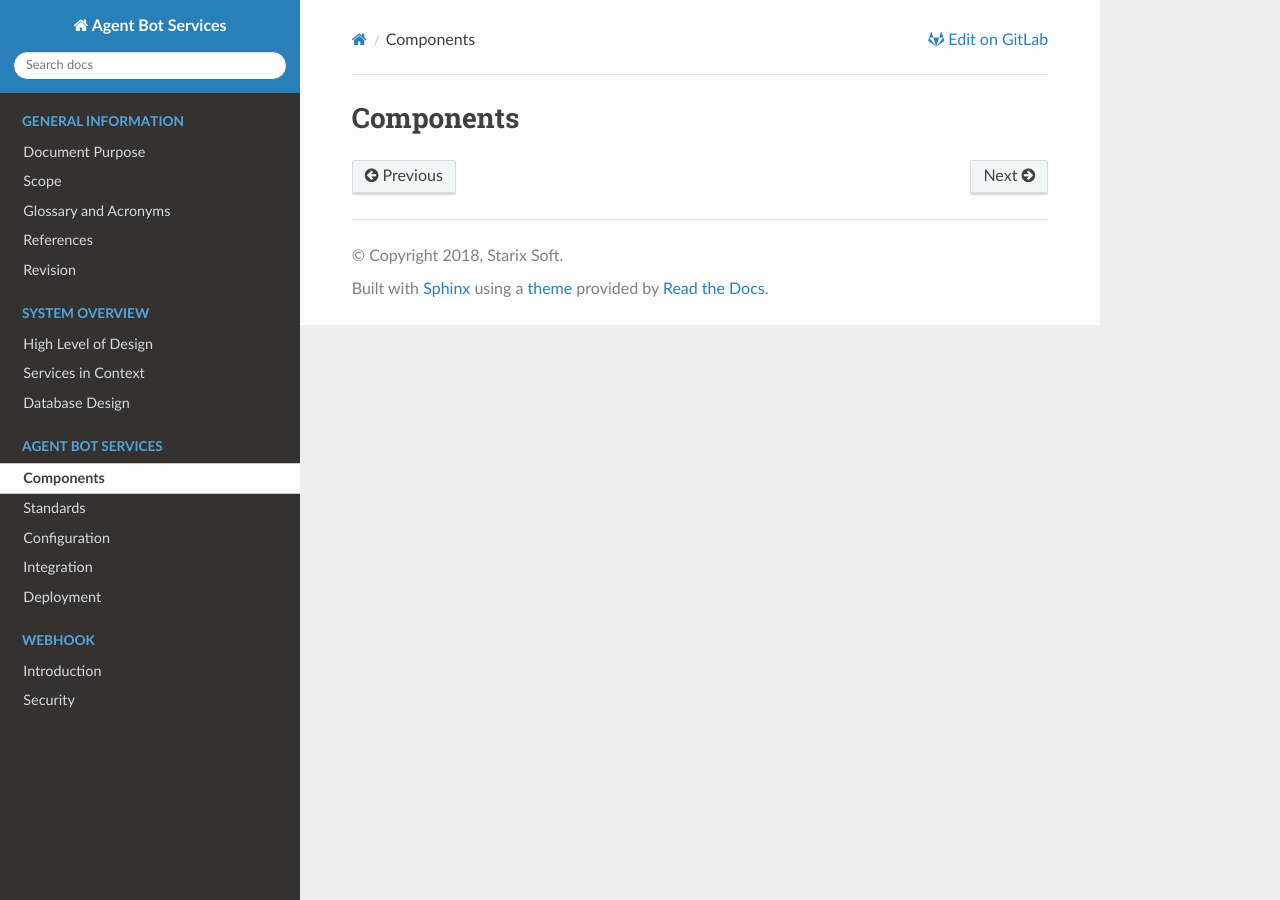
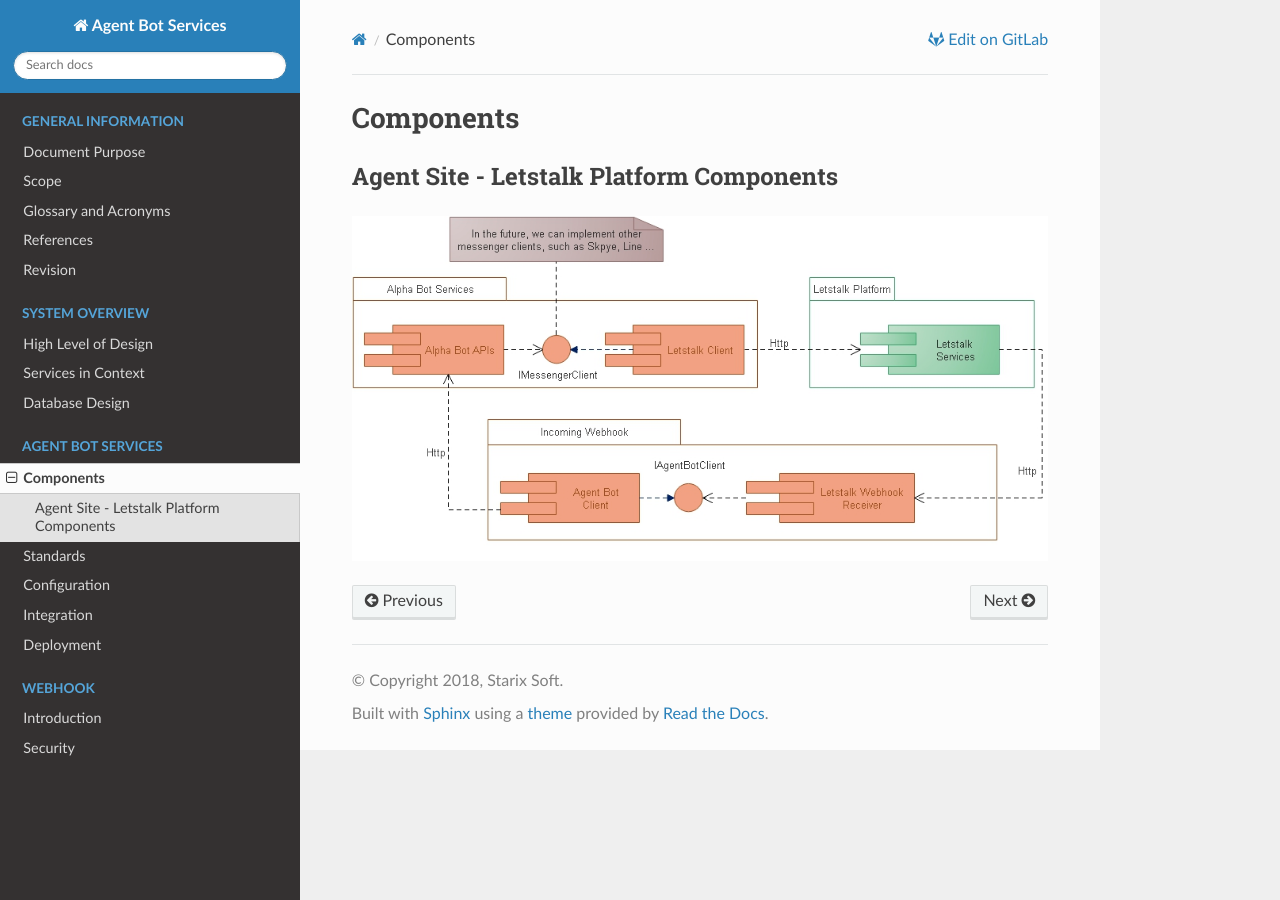
Before and after one commit to starixvn/rome_chatbot_chatbot-api, a Sphinx documentation site: the page built from docs/design/components.rst, in a window 1280 px wide. Built offline with Sphinx 7.4.7 and the Read the Docs theme 2.0.0, drawn with Linux system fonts in a browser that asks for light colours.

Commit message:
97447 - add CD_AgentBotService_MessengerPlatform

```diff
--- a/docs/design/components.rst
+++ b/docs/design/components.rst
@@ -1,3 +1,7 @@
 **************************
 Components
 **************************
+
+Agent Site - Letstalk Platform Components
+**********************
+.. image:: assets/CD_AgentBotService_MessengerPlatform_Simple.jpg
```
Also changed, not shown: docs/design/assets/CD_AgentBotService_MessengerPlatform.jpg (added), docs/design/assets/CD_AgentBotService_MessengerPlatform_Simple.jpg (added), 1 other file.
